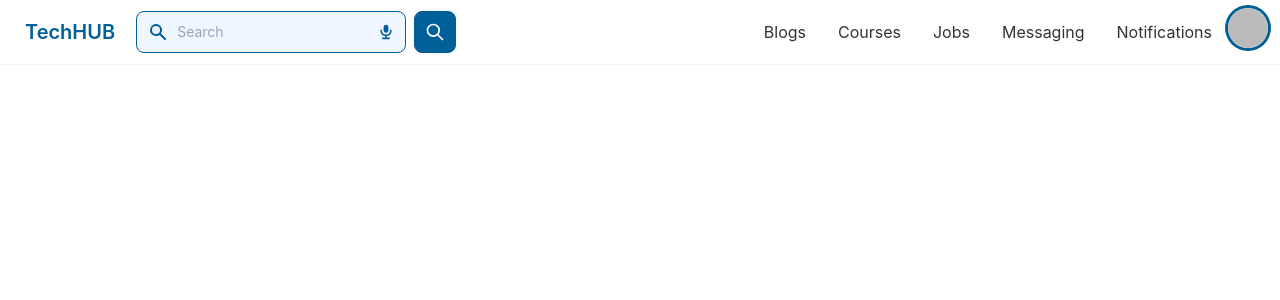
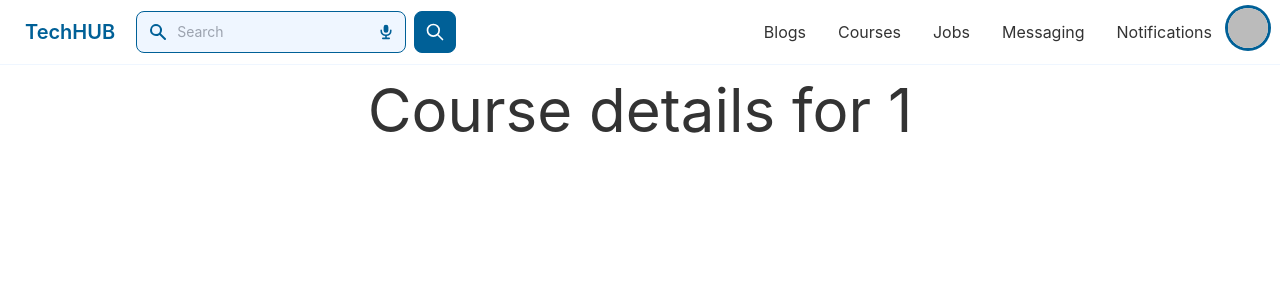
Before and after one commit to engrkashem/react-django-tech-hub-client, a React (Create React App) app: page /course/1 in a window 1280 px wide. Shown: the top 300 px of the page. Built offline with nearby package versions, Linux system fonts and the light colour scheme; no server answers; sample sign-in values are in the browser's storage.

Commit message:
add coourse details modify

```diff
--- a/src/Layout/CourseLayout.js
+++ b/src/Layout/CourseLayout.js
@@ -4,9 +4,11 @@ import NavBar from '../components/Shared/NavBar/NavBar';
 
 const CourseLayout = () => {
     return (
-        <div>
+        <div className='overflow-y-scroll'>
             <NavBar></NavBar>
-            <Outlet></Outlet>
+            <div className='mt-20 overflow-y-scroll'>
+                <Outlet></Outlet>
+            </div>
         </div>
     );
 };
--- a/src/Routes/Routes.js
+++ b/src/Routes/Routes.js
@@ -114,8 +114,6 @@ const router = createBrowserRouter([
             }
         ]
     }
-
-
 ]);
 
 export default router;
--- a/src/components/Courses/CourseCard.js
+++ b/src/components/Courses/CourseCard.js
@@ -1,44 +1,43 @@
 import React, { useState, useEffect } from 'react';
 import axios from 'axios';
 import { useNavigate } from 'react-router';
-
-
 
 const CourseCard = ({ course }) => {
     const [enrollmentStatus, setEnrollmentStatus] = useState(null);
     const [isEnrolled, setIsEnrolled] = useState(false);
     const navigate = useNavigate()
-    const { title, video_thumbnail_url, course_length, instructor, course_fee, description } = course;
+    const { id,title, video_thumbnail_url, course_length, instructor, course_fee, description } = course;
 
     useEffect(() => {
-        axios
-            .get(`http://127.0.0.1:8000/enroll/course=${course.id}`)
+        const storageEnrollment = localStorage.getItem(`enrollment-${course.id}`);
+        if (storageEnrollment) {
+            setIsEnrolled(true);
+            setEnrollmentStatus('You are already enrolled in this course');
+        } else {
+            axios.get(`http://127.0.0.1:8000/enroll/course=${course.id}`)
                 .then(response => {
                     if (response.data.length > 0) {
                         setIsEnrolled(true);
                         setEnrollmentStatus('You are already enrolled in this course');
+                        localStorage.setItem(`enrollment-${course.id}`, true);
                     } else {
                         setIsEnrolled(false);
                         setEnrollmentStatus(null);
                     }
                 })
                 .catch(error => console.error(error));
+        }
     }, [instructor.id, course.id]);
 
-    console.log('isEnrolled:', isEnrolled);
-    console.log('enrollmentStatus:', enrollmentStatus);
-
-
     const handleEnroll = () => {
-        axios
-            .post('http://127.0.0.1:8000/enroll/', {
+        axios.post('http://127.0.0.1:8000/enroll/', {
             course: course.id,
             student: instructor.id,
         })
             .then(response => {
                 setIsEnrolled(true);
                 setEnrollmentStatus(response.data.message);
-                navigate(`/course/${course.id}`);
+                localStorage.setItem(`enrollment-${course.id}`, true);
             })
             .catch(error => console.error(error));
     };
@@ -57,7 +56,7 @@ const CourseCard = ({ course }) => {
             <p>{description.slice(0, 100)}...</p>
             {isEnrolled ? (
                 <div className="card-actions justify-end">
-                    <button className="btn btn-primary">
+                    <button className="btn btn-primary" onClick={() => navigate(`/course/${id}`)}>
                         Continue Course
                     </button>
                 </div>
@@ -72,5 +71,4 @@ const CourseCard = ({ course }) => {
          </div>
      );
  };
-
 export default CourseCard;
--- a/src/components/Courses/CourseDetail.js
+++ b/src/components/Courses/CourseDetail.js
@@ -1,11 +1,13 @@
-import React from 'react';
+import { useParams } from 'react-router-dom';
 
 const CourseDetail = () => {
+    const { courseId } = useParams();
     return (
-        <div>
-            <h1>Course details</h1>
+        <div className='min-h-screen'>
+            <h1 className='text-6xl'>Course details for {courseId}</h1>
         </div>
     );
 };
 
+
 export default CourseDetail;
--- a/src/components/Courses/Courses.js
+++ b/src/components/Courses/Courses.js
@@ -14,7 +14,7 @@ const Courses = () => {
     }, []);
 
     return (
-        <div className='nim-h-screen w-full grid grid-cols-1  gap-5 ' style={{ height: '100vh' }}>
+        <div className='nim-h-screen w-full grid grid-cols-1 overflow-y-scroll gap-5 ' style={{ height: '100vh' }}>
             {
                 courses?.map(course => <CourseCard
                     key={course.id}
```
Lines whose indentation alone changed are shown as unchanged.
